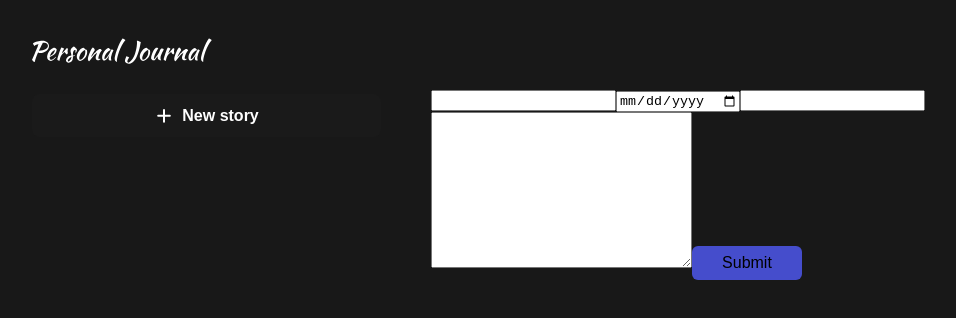
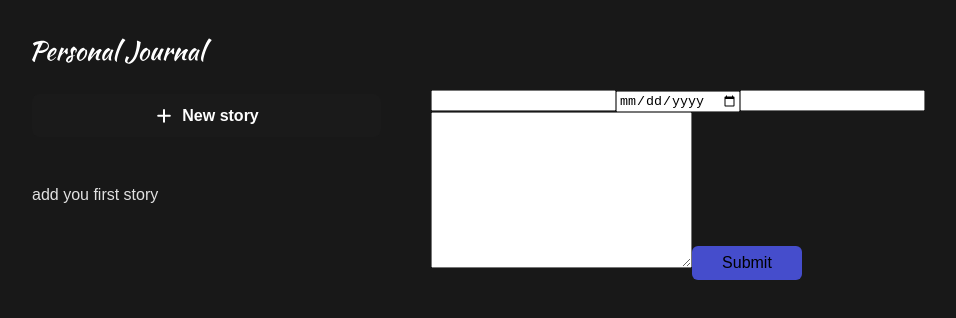
Before and after one commit to dktwho/daybook, a React (Vite) app: page / in a window 1280 px wide. Shown: the top 318 px of the page, without its empty margins (6-962 px from the left). Built offline with nearby package versions, Linux system fonts and the light colour scheme.

Commit message:
moved conditional render up from jsx

```diff
--- a/src/App.jsx
+++ b/src/App.jsx
@@ -44,27 +44,29 @@ function App() {
 
     const sortItems = (a, b) => a.date < b.date ? 1 : -1
 
+    let list = <p>add you first story</p>
+    if (items.length > 0) {
+        list = items.sort(sortItems).map(p => {
+            return (
+                <CardButton key={p.id}>
+                    <JournalItem title={p.title} date={p.date} text={p.text}/>
+                </CardButton>
+            )
+        })
+    }
+
     return (
         <div className={'app'}>
             <LeftPanel>
                 <Header/>
                 <JournalAddButton/>
                 <JournalList>
-                    {!items.length === 0 && <p>add you first story</p>}
-                    {items.length > 0 && items.sort(sortItems).map(p => {
-                        return (
-                            <CardButton key={p.id}>
-                                <JournalItem title={p.title} date={p.date} text={p.text}/>
-                            </CardButton>
-                        )
-                    })}
+                    {list}
                 </JournalList>
             </LeftPanel>
             <Body>
                 <JournalForm addNewPost={addNewItem}/>
             </Body>
-
-
         </div>
     )
 }
```
